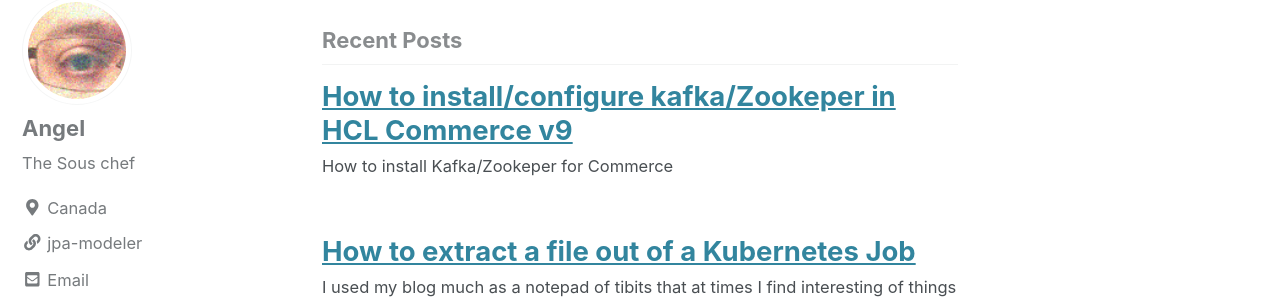
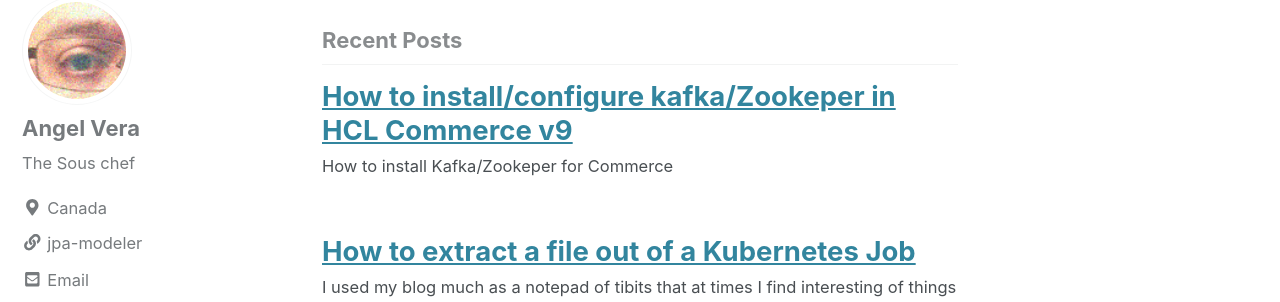
Before and after one commit to arvera/blog, a Jekyll site: the page built from index.html, in a window 1280 px wide. Shown: the part 115-417 px from the top of the page. Built offline with Jekyll 4.4.1, drawn with Linux system fonts in a browser that asks for light colours; cached includes are drawn as plain includes; nearby versions of some CDN libraries; the list of posts is cut into pages by our own code.

Commit message:
Adding my last name to the author section

```diff
--- a/_config.yml
+++ b/_config.yml
@@ -100,7 +100,7 @@ analytics:
 
 # Site Author
 author:
-  name             : "Angel"
+  name             : "Angel Vera"
   avatar           : "/assets/images/bio/bio-photo.png" # path of avatar image, e.g. "/assets/images/bio-photo.jpg"
   bio              : "The Sous chef"
   location         : "Canada"
```
